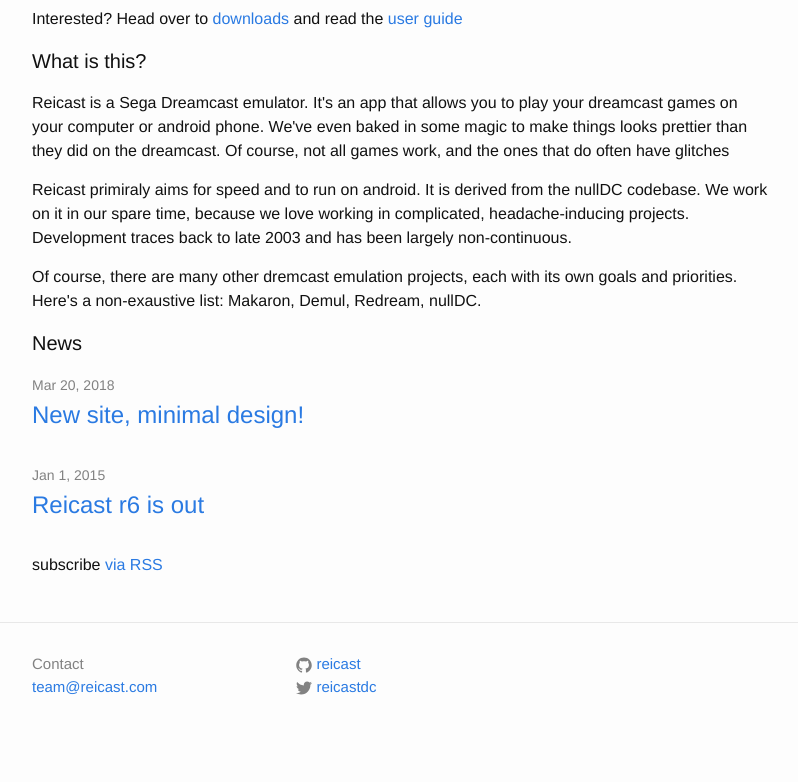
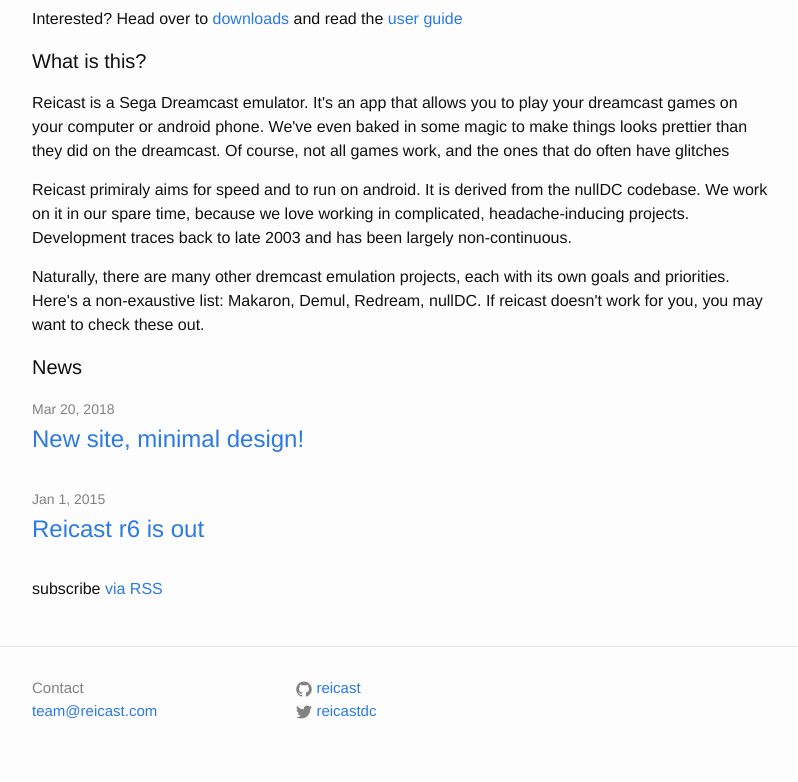
Before and after one commit to skmp/reicast.com, a Jekyll site: the page built from index.html, in a window 1280 px wide. Shown: the part 407-1189 px from the top of the page, without its empty margins (238-1036 px from the left). Built offline with Jekyll 4.4.1, drawn with Linux system fonts in a browser that asks for light colours; before the commit the page ends 1165 px from its top, so only the background shows below that.

Commit message:
Update wording in index

```diff
--- a/index.html
+++ b/index.html
@@ -14,7 +14,7 @@
 
   <p>Reicast primiraly aims for speed and to run on android. It is derived from the nullDC codebase. We work on it in our spare time, because we love working in complicated, headache-inducing projects. Development traces back to late 2003 and has been largely non-continuous.</p>
 
-  <p>Of course, there are many other dremcast emulation projects, each with its own goals and priorities. Here's a non-exaustive list: Makaron, Demul, Redream, nullDC.</p>
+  <p>Naturally, there are many other dremcast emulation projects, each with its own goals and priorities. Here's a non-exaustive list: Makaron, Demul, Redream, nullDC. If reicast doesn't work for you, you may want to check these out.</p>
 
   <h1 class="page-heading">News</h1>
 
```
